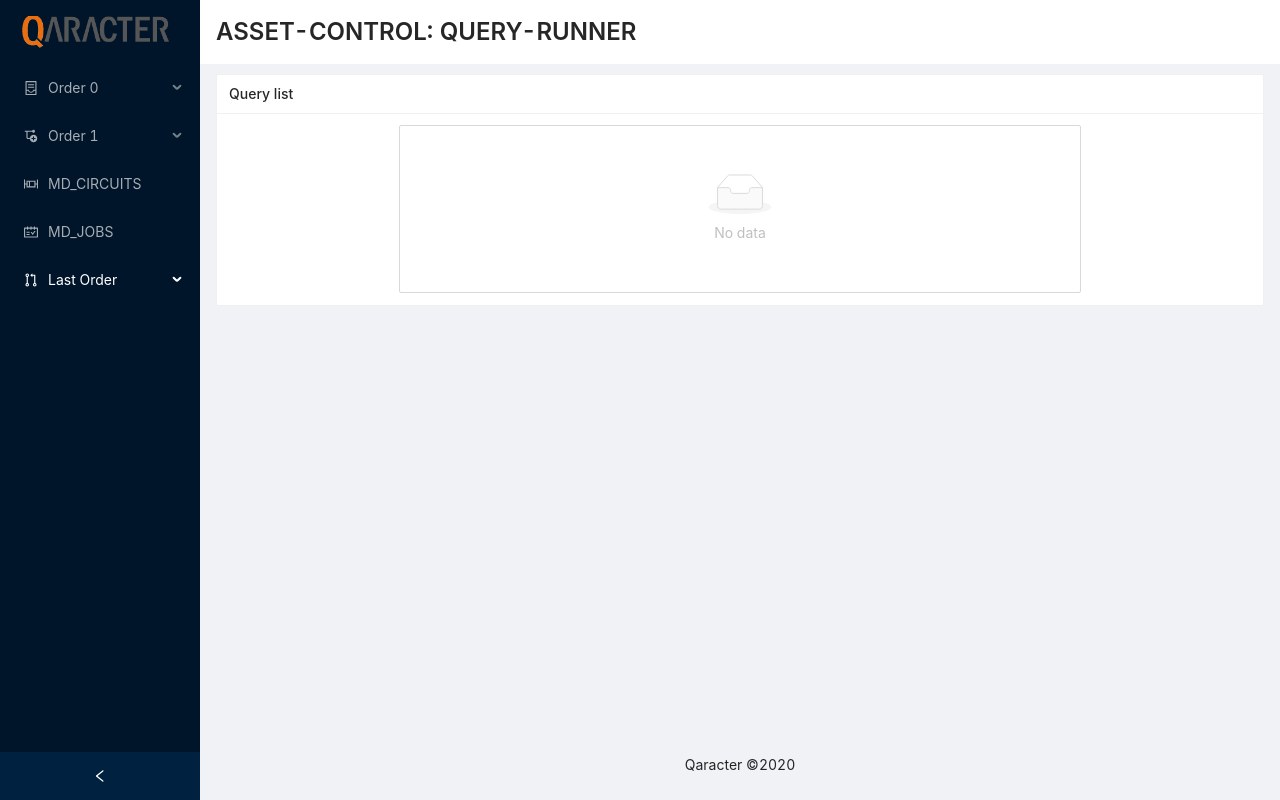
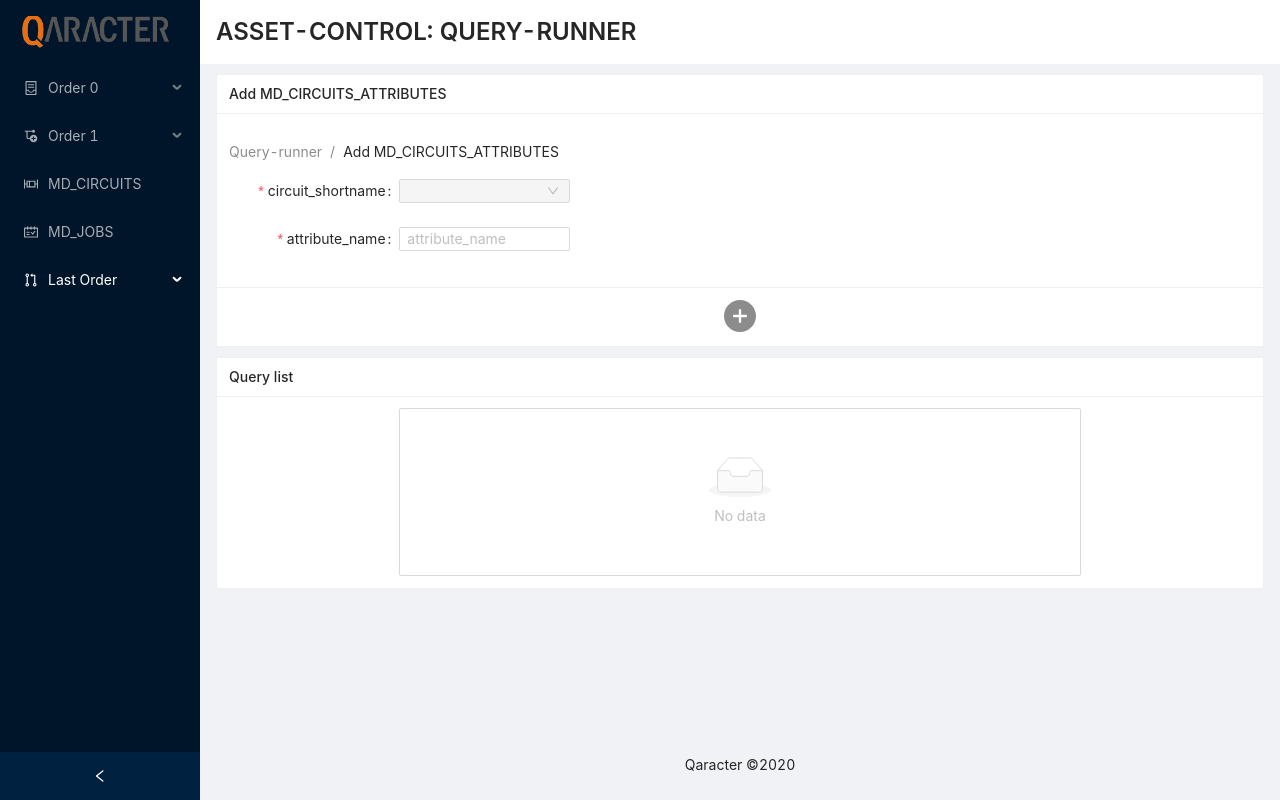
Before and after one commit to tomasguinzburg/asset-control-query-runner, a React (Create React App) app: page /last-order/circuits-attributes in a window 1280 px wide. Built offline with nearby package versions, Linux system fonts and the light colour scheme.

Commit message:
no queda marcado en el layout la ruta en la que estamos, no se agrega el circuitjob al querylist

```diff
--- a/src/components/AppRouter.tsx
+++ b/src/components/AppRouter.tsx
@@ -5,6 +5,7 @@ import EditCircuit from './md-circuits/EditCircuit';
 import AddJob from './md-jobs/AddJob';
 import EditJob from './md-jobs/EditJob';
 import AddCircuitJob from './last-order/md-circuits-jobs/AddCircuitJob'
+import AddCircuitAttribute from './last-order/md_circuits_attributes/AddCircuitAttribute';
 
 const AppRouter = () : any => {
     return (
@@ -21,6 +22,9 @@ const AppRouter = () : any => {
           <AddCircuitJob />
         </Route>
         <Route path="/last-order/circuits-jobs/:circuitJobID" component={EditJob}></Route> {/*todo*/}
+        <Route exact path="/last-order/circuits-attributes">
+          <AddCircuitAttribute />
+        </Route>
       </Switch>
     )
 }
--- a/src/components/MainLayout.tsx
+++ b/src/components/MainLayout.tsx
@@ -61,7 +61,9 @@ class MainLayout extends React.Component {
                   <Link to="/last-order/circuits-jobs">MD_CIRCUITS_JOBS</Link>
                  </Menu.Item>
                 <Menu.Item key="/circuits-systems" onClick={this.forceReRender}>MD_CIRCUITS_SYSTEMS</Menu.Item>
-                <Menu.Item key="/circuits-attributes" onClick={this.forceReRender}>MD_CIRCUITS_ATTRIBUTES</Menu.Item>
+                <Menu.Item key="/circuits-attributes" onClick={this.forceReRender}>
+                  <Link to="/last-order/circuits-attributes">MD_CIRCUITS_ATTRIBUTES</Link>
+                </Menu.Item>
                 <Menu.Item key="/circuit-dependencies" onClick={this.forceReRender}>MD_CIRCUIT_DEPENDENCIES</Menu.Item>
               </SubMenu>
             </Menu>
--- a/src/components/last-order/md_circuits_attributes/ParseCircuitAttribute.tsx
+++ b/src/components/last-order/md_circuits_attributes/ParseCircuitAttribute.tsx
@@ -2,10 +2,15 @@ import { CircuitAttributeFormValues } from "./CircuitAttributeFormValues";
 
 export const createFormatedQuery = (form: CircuitAttributeFormValues): string => {
   //TODO
-  return `--TODO`;
+  return `insert into SAN_AC_MR_PRO.MD_CIRCUITS_ATTRIBUTES (CIRCUIT_ID
+                                                      , ATTRIBUTE_ID
+                                                      )
+                                               values ((select circuit_id from san_ac_mr_pro.md_circuits where circuit_shortname='${form.circuitShortname}')
+                                                      , (select attribute_id from san_ac_mr_pro.md_attributes where attribute_name='${form.attributeName}')
+                                                      );`;
 }
 
 export const createUnformatedQuery = (form: CircuitAttributeFormValues): string => {
   //TODO
-  return `--TODO`;
+  return `insert into SAN_AC_MR_PRO.MD_CIRCUITS_ATTRIBUTES (CIRCUIT_ID, ATTRIBUTE_ID) values ((select circuit_id from san_ac_mr_pro.md_circuits where circuit_shortname='${form.circuitShortname}'), (select attribute_id from san_ac_mr_pro.md_attributes where attribute_name='${form.attributeName}'));`;
 }
```
